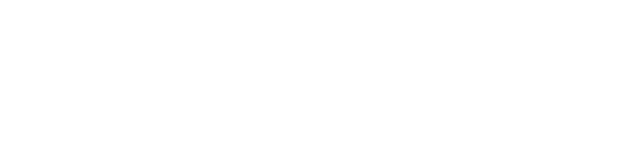
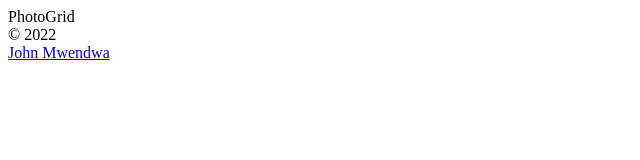
Before and after one commit to JohnMwendwa/photogrid, a plain HTML site: page index.html in a window 1280 px wide. Shown: the whole page, without its empty margins (0-640 px from the left). Drawn offline with Linux system fonts and the light colour scheme.

Commit message:
add content and footer

```diff
--- a/index.html
+++ b/index.html
@@ -8,6 +8,18 @@
     <title>photogrid</title>
 </head>
 <body>
+    <div class="container">
+        <header>PhotoGrid</header>
+        <main>
+            <div class="img"></div>
+        </main>
+        <footer>
+            <div class="copyright">
+           <div> &copy; 2022 </div>
+           <div> <a href="https://github.com/JohnMwendwa">John Mwendwa</a></div>
+             </div>
+        </footer>
+    </div>
 <script src="app.js"></script>
 </body>
 </html>
```
